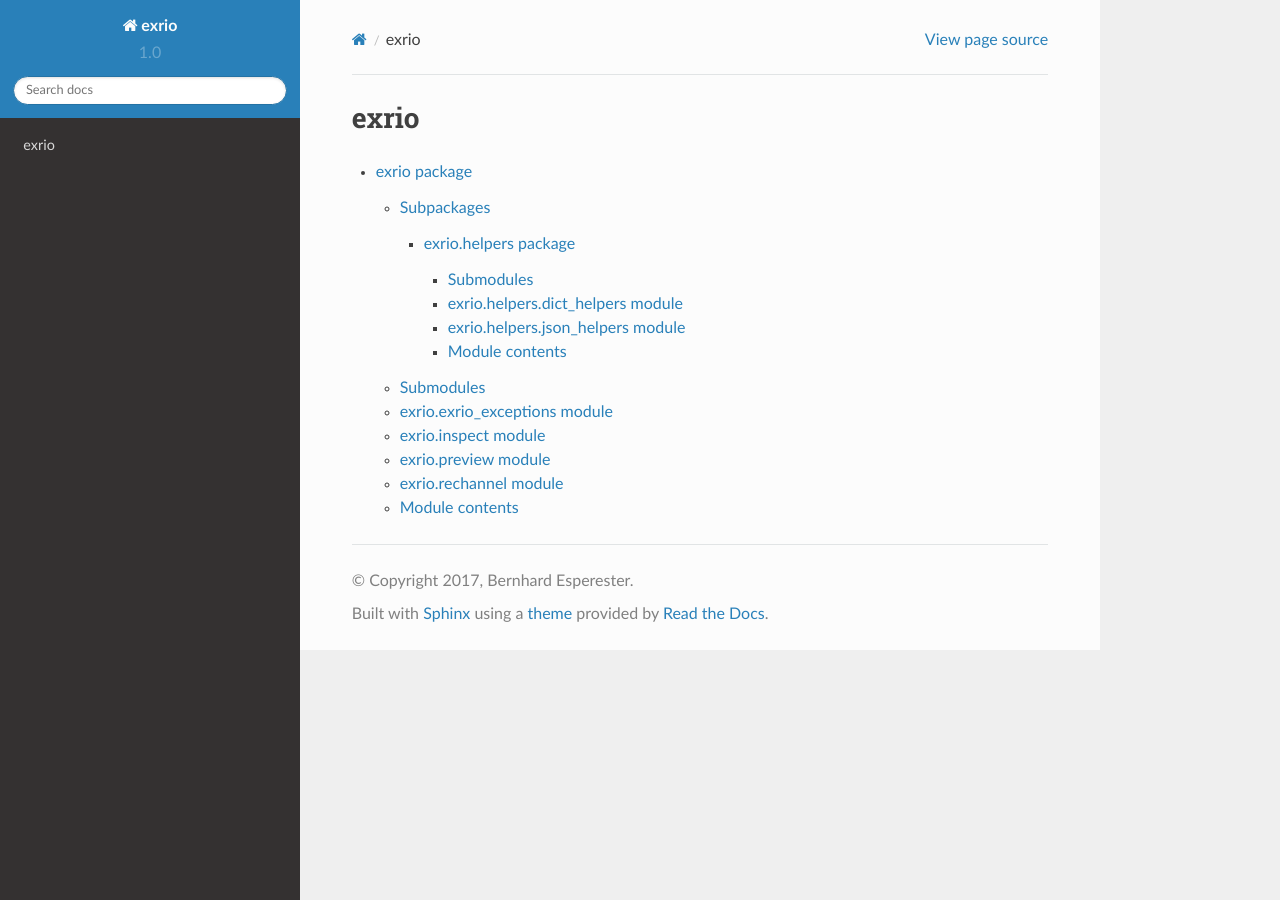
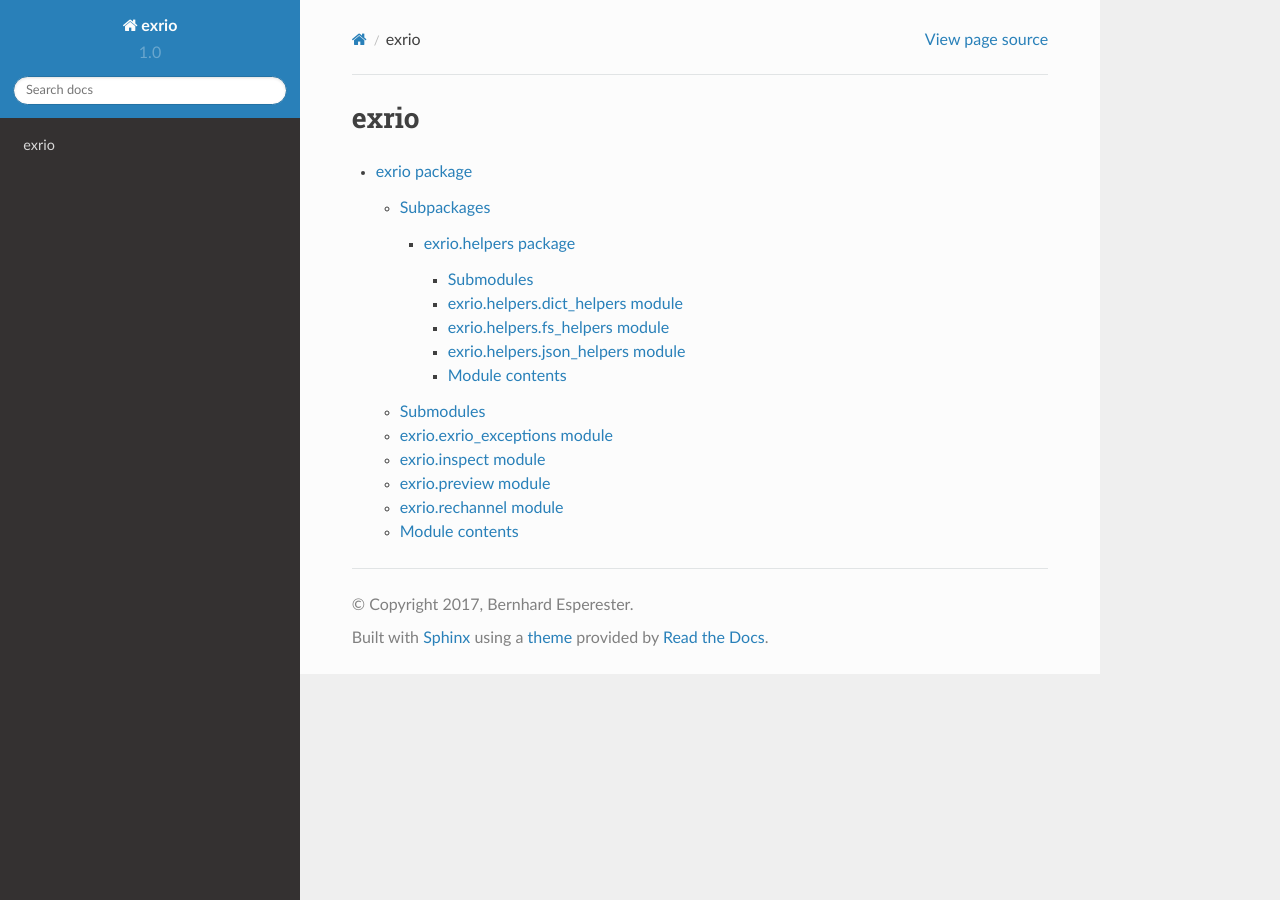
Before and after one commit to beesperester/python-exrio, a Sphinx documentation site: the page built from docs/source/modules.rst, in a window 1280 px wide. Built offline with Sphinx 7.4.7 and the Read the Docs theme 2.0.0, drawn with Linux system fonts in a browser that asks for light colours.

Commit message:
updated docs

```diff
--- a/docs/source/exrio.helpers.rst
+++ b/docs/source/exrio.helpers.rst
@@ -8,6 +8,14 @@ exrio\.helpers\.dict\_helpers module
 ------------------------------------
 
 .. automodule:: exrio.helpers.dict_helpers
+    :members:
+    :undoc-members:
+    :show-inheritance:
+
+exrio\.helpers\.fs\_helpers module
+----------------------------------
+
+.. automodule:: exrio.helpers.fs_helpers
     :members:
     :undoc-members:
     :show-inheritance:
```
Also changed, not shown: 9 other files.
